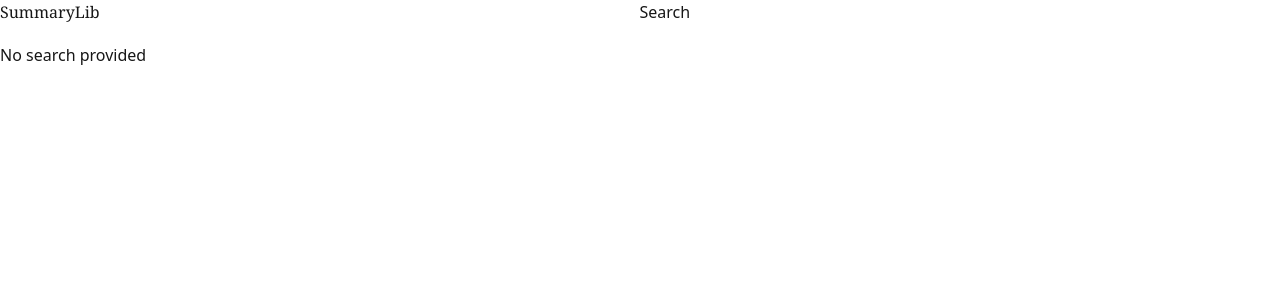
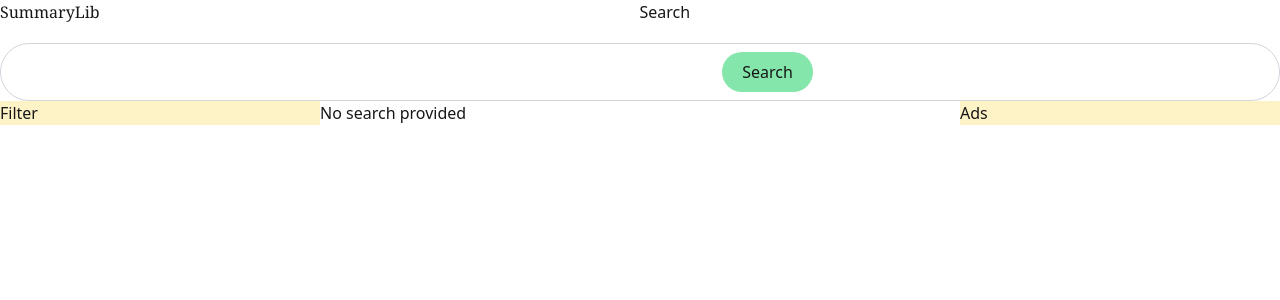
Before and after one commit to flavianz/summarylib, a Next.js app: page /search in a window 1280 px wide. Shown: the top 300 px of the page. Built offline with nearby package versions, Linux system fonts and the light colour scheme.

Commit message:
add basic visual and structural improvements to the search page

```diff
--- a/app/SearchInput.tsx
+++ b/app/SearchInput.tsx
@@ -1,10 +1,11 @@
 "use client"
 
-import {useRouter} from "next/navigation";
+import {useParams, useRouter} from "next/navigation";
 import {useState} from "react";
 
-export default function SearchInput() {
-    const [value, setValue] = useState("");
+export default function SearchInput({}) {
+    const params = useParams();
+    const [value, setValue] = useState(params.search ?? "");
     const router = useRouter();
     return <div
         className="border border-gray-300 shadow-[var(--secondary)] rounded-4xl flex justify-center pl-8 pt-2 pr-2 pb-2">
--- a/app/layout.tsx
+++ b/app/layout.tsx
@@ -1,5 +1,5 @@
-import type { Metadata } from "next";
-import { Geist, Geist_Mono } from "next/font/google";
+import type {Metadata} from "next";
+import {Geist, Geist_Mono} from "next/font/google";
 import "./globals.css";
 import React from "react";
 import Image from "next/image";
@@ -27,11 +27,14 @@ export default function RootLayout({
     return (
         <html lang="en">
         <body
-        className={`${geistSans.variable} ${geistMono.variable} antialiased`}
+            className={`${geistSans.variable} ${geistMono.variable} antialiased flex flex-col h-screen`}
         >
         <div className={"flex flex-row justify-between"}>
-          <p className="font-serif">SummaryLib</p><div><p>Search</p></div><div><Image src="/vercel.svg" alt="Dummy img" width={50} height={50}/></div></div>
-        {children}
+            <p className="font-serif">SummaryLib</p>
+            <div><p>Search</p></div>
+            <div><Image src="/vercel.svg" alt="Dummy img" width={50} height={50}/></div>
+        </div>
+        <div className="flex-1">{children}</div>
         </body>
         </html>
     );
--- /dev/null
+++ b/app/search/layout.tsx
@@ -0,0 +1,19 @@
+import React from "react";
+import SearchInput from "../SearchInput";
+
+export default function SearchLayout({
+                                         children,
+                                     }: Readonly<{
+    children: React.ReactNode;
+}>) {
+    return (
+        <div>
+            <SearchInput/>
+            <div className={"flex flex-row"}>
+                <div className={"flex-1 bg-amber-100"}>Filter</div>
+                <div className={"flex-2"}>{children}</div>
+                <div className={"flex-1 bg-amber-100"}>Ads</div>
+            </div>
+        </div>
+    );
+}
--- /dev/null
+++ b/app/search/loading.tsx
@@ -0,0 +1,3 @@
+export default function SearchLoading() {
+    return <p>Loading...</p>;
+}
--- a/app/search/page.tsx
+++ b/app/search/page.tsx
@@ -12,6 +12,16 @@ export default async function SearchPage({searchParams}: {
     }
     const books = await getSearchResults(search);
     return <div>{books.map((book, key) => {
-        return <div key={key}>{book.title} by {book.author} in {book.summaryLanguage}</div>
+        return <a href={"/summary?id=" + book.id} key={key}>
+            <div className="border border-gray-300 hover:shadow-sm rounded-xl p-4 m-4 hover:cursor-pointer">
+                <div className="flex flex-row justify-between">
+                    <div className="flex flex-row items-end">
+                        <h2 className="font-bold text-xl pr-4">{book.title}</h2>
+                        <h4 className="text-lg">{book.author}</h4>
+                    </div>
+                    <p className="text-gray-500">{book.summaryLanguage.toUpperCase()}</p>
+                </div>
+                <p className="line-clamp-1 text-gray-700">{book.summary}</p></div>
+        </a>
     })}</div>
 }
--- a/lib/prisma.ts
+++ b/lib/prisma.ts
@@ -7,7 +7,7 @@ const globalForPrisma = globalThis as unknown as {
 export const prisma =
     globalForPrisma.prisma ??
     new PrismaClient({
-        log: ["query", "info", "warn", "error"],
+        log: ["info", "warn", "error"],
     });
 
 if (process.env.NODE_ENV !== "production") globalForPrisma.prisma = prisma;
--- a/lib/queries.ts
+++ b/lib/queries.ts
@@ -10,6 +10,6 @@ export async function getSearchResults(query: string): Promise<SearchResults> {
     `;
 }
 
-export async function getBook(bookId: string) {
-    return prisma.book.findFirst({where: {book_id: bookId}, include: {chapters: true}});
+export async function getBookById(id: number) {
+    return prisma.book.findUnique({where: {id: id}, include: {chapters: true}});
 }
```
Lines whose indentation alone changed are shown as unchanged.
